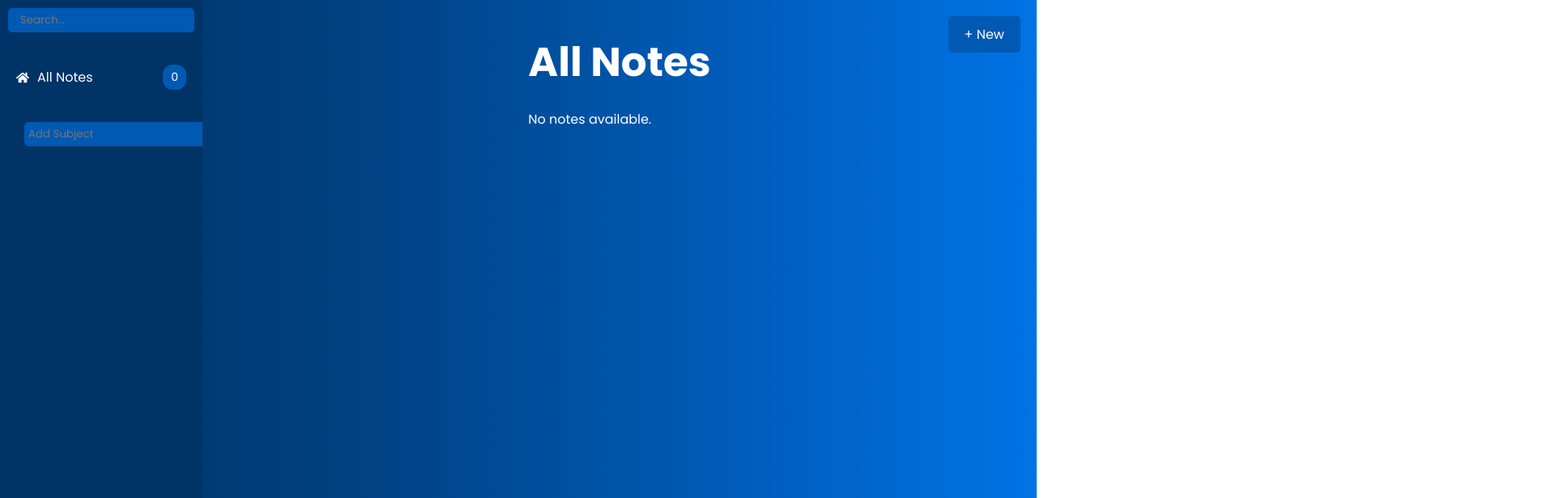
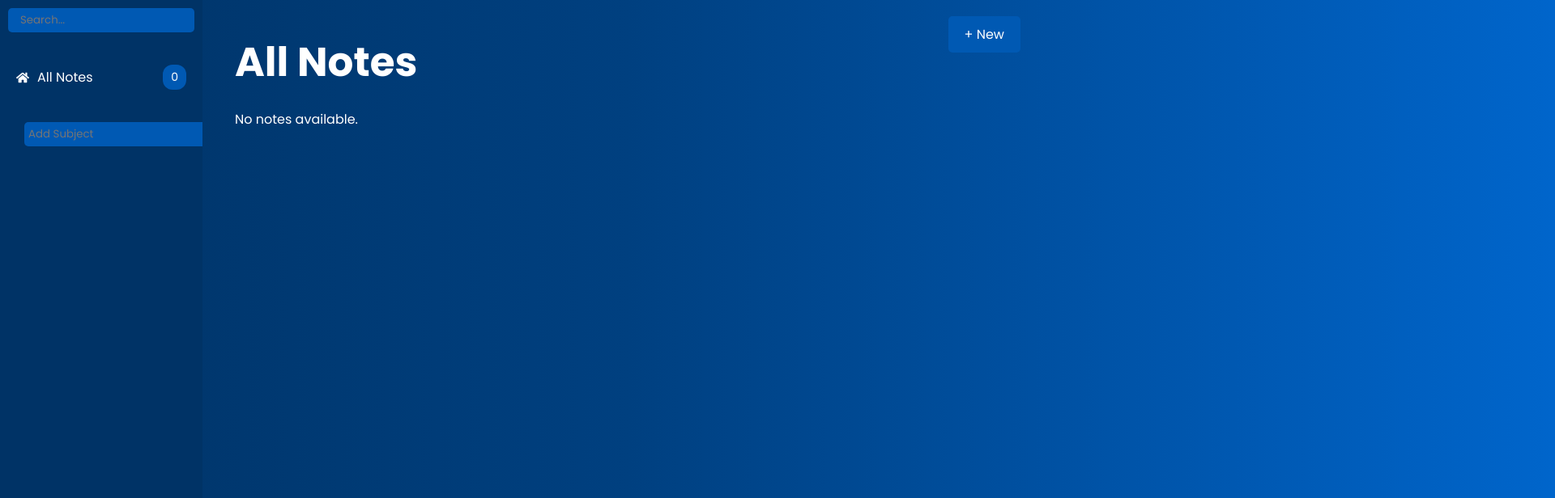
Before and after one commit to anieto1/Cloud-Notes-App, a React (Create React App) app: page /login in a window 1280 px wide. Both pictures are taken after typing "name@example.com", "Sample123" into the empty fields and a click on the input "Login". Shown: the top 616 px of the page at 81% size, 1920 px wide, since content can reach past the window. Built offline with nearby package versions, Linux system fonts and the light colour scheme.

Commit message:
altered HomePage

```diff
--- a/src/Pages/HomePage/HomePage.css
+++ b/src/Pages/HomePage/HomePage.css
@@ -1,21 +1,23 @@
 /* Full container for the homepage */
 .homepage-container {
-  padding: 20px; /* Consistent padding */
-  box-sizing: border-box; /* Ensure padding doesn't affect layout */
-  min-height: 100vh; /* Full viewport height */
+  padding: 20px;
+  box-sizing: border-box;
+  min-height: 100vh;
   display: flex;
   flex-direction: column;
-  align-items: flex-start; /* Ensures content aligns to the left */
+  align-items: flex-start; /* Align all child items to the left */
+  width: 100%; /* Ensure it spans the remaining screen width */
 }
 
 /* Title positioned at the top-left */
 .homepage-title {
-  margin: 0; /* Remove default margins */
-  margin-bottom: 20px; /* Add spacing below title */
-  font-size: 50px; /* Large font size */
+  margin: 0;
+  margin-bottom: 20px;
+  font-size: 50px;
   font-weight: bold;
-  color: white; /* Title text color */
-  text-align: left; /* Align text to the left */
+  color: white;
+  text-align: left;
+  width: 2000px; /* Prevent any extra alignment issues */
 }
 
 /* Notes grid for evenly spaced, responsive notes */
@@ -23,9 +25,7 @@
   display: flex;
   flex-wrap: wrap; /* Wrap notes to the next line */
   gap: 20px; /* Add spacing between notes */
-  align-items: flex-start; /* Align items at the top of the grid */
   justify-content: flex-start; /* Align notes to the left */
-  width: 100%; /* Ensure the grid spans the entire container width */
 }
 
 /* Empty notes message styling */
@@ -33,32 +33,19 @@
   color: white;
   font-size: 16px;
   text-align: left;
-  width: 100%; /* Ensures the message spans the full width */
 }
 
-/* NoteCard styles for consistent sizing and appearance */
+/* NoteCard styles */
 .note-card {
   background-color: #f9f9f9;
   padding: 15px;
-  width: 200px; /* Fixed width for cards */
-  height: 250px; /* Fixed height for cards */
+  width: 200px;
+  height: 250px;
   border-radius: 8px;
   box-shadow: 0 1px 3px rgba(0, 0, 0, 0.1);
   cursor: pointer;
-  display: flex;
-  flex-direction: column; /* Ensure content stacks within the card */
-  justify-content: space-between;
 }
 
 .note-card:hover {
   background-color: #f1f1f1;
 }
-
-.note-card h3 {
-  margin: 0 0 10px 0;
-}
-
-.note-card p {
-  margin: 0;
-  color: #555;
-}
--- a/src/Pages/HomePage/HomePage.js
+++ b/src/Pages/HomePage/HomePage.js
@@ -1,7 +1,7 @@
 import React from "react";
 import { useNavigate } from "react-router-dom";
 import NoteCard from "../../Components/NoteCard";
-import "./HomePage.css"; // Link to CSS file for clean styling
+import "./HomePage.css";
 
 function HomePage({ notes }) {
   const navigate = useNavigate();
```
